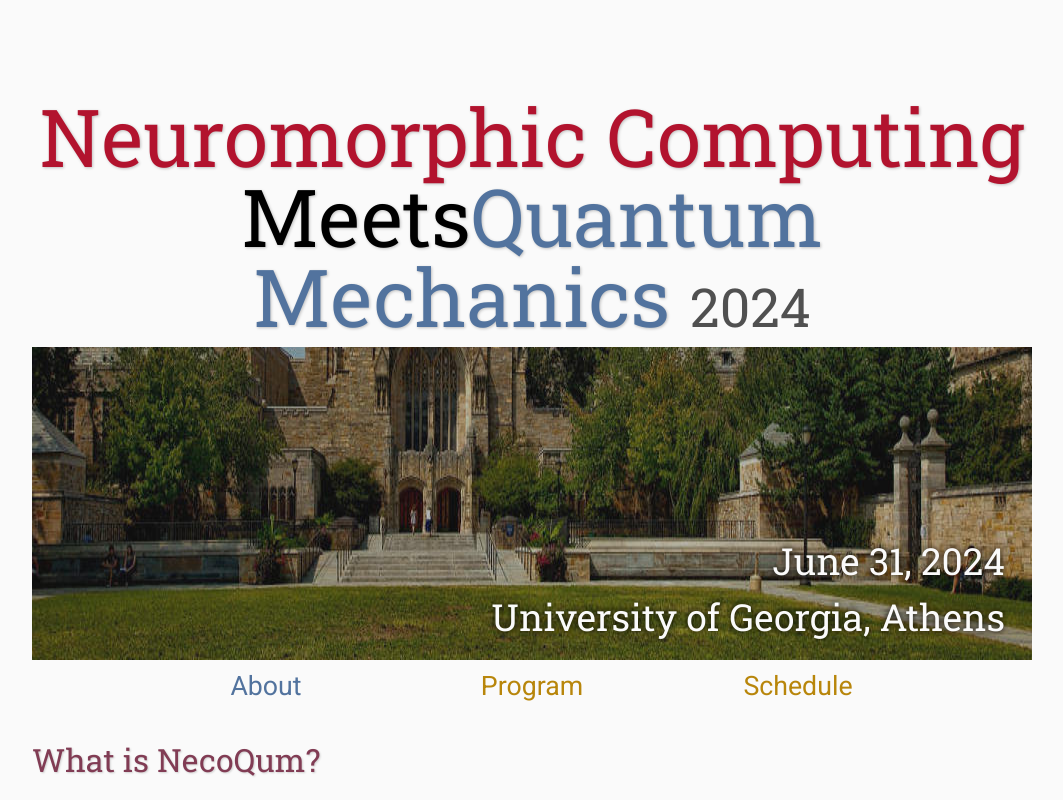
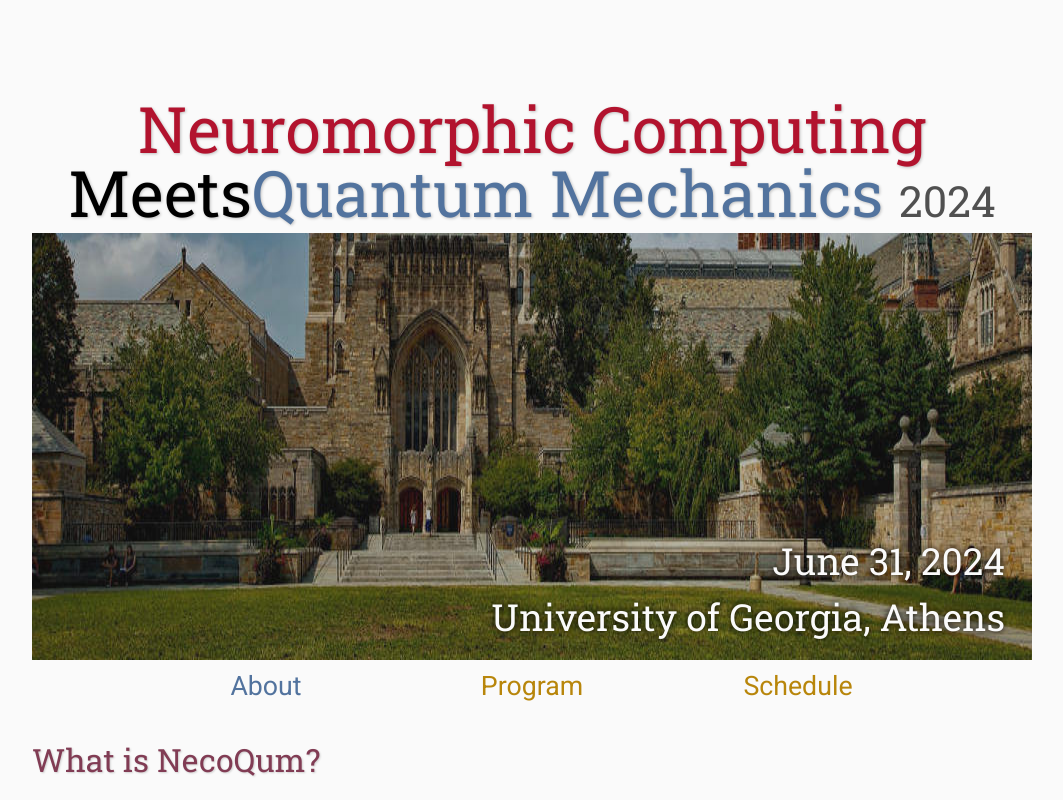
Before and after one commit to Necoqum/necoqum.github.io, a plain HTML site: page index.html in a window 1280 px wide. Shown: the top 800 px of the page, without its empty margins (108-1171 px from the left). Drawn offline with Linux system fonts and the light colour scheme.

Commit message:
Update main.css

```diff
--- a/assets/main.css
+++ b/assets/main.css
@@ -99,7 +99,7 @@ th,td{
 
 /* Website Banner */
 .banner {position: relative; height: 600px; font-family:'Roboto Slab',serif;}
-.top-left {font-size:5em; color: #505050; background: #fafafa; text-align: center; width: 1000px; height: auto; position: absolute; padding: 36px 0 0 0; top: 0px; line-height: 100%;}
+.top-left {font-size:4em; color: #505050; background: #fafafa; text-align: center; width: 1000px; height: auto; position: absolute; padding: 36px 0 0 0; top: 0px; line-height: 100%;}
 .bottom-right {font-size:2.33em; color: #fafafa; line-height: 1.5em; width: auto; height: 100px; padding: 0px 27px 27px 0px; text-align: right; position: absolute; bottom: 0px; right: 0px; text-shadow: 0px 0px 6px #000000;}
 
 /* Conference Title Logo */
```
